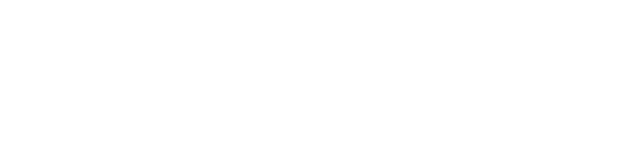
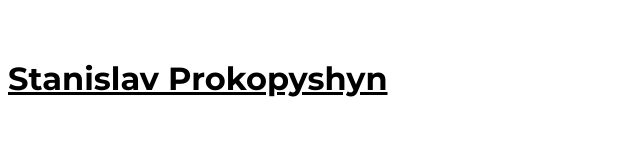
Before and after one commit to Inv1nc1ble/rsschool-cv, a plain HTML site: page index.html in a window 1280 px wide. Shown: the whole page, without its empty margins (0-640 px from the left). Drawn offline with Linux system fonts and the light colour scheme.

Commit message:
fix: fixed roots on fonts file

```diff
--- a/css/fonts.css
+++ b/css/fonts.css
@@ -1,34 +1,34 @@
 @font-face {
     font-family: 'Montserrat';
-    src: url('Montserrat-Regular.ttf') format('truetype');
+    src: url('../fonts/Montserrat-Regular.ttf') format('truetype');
     font-style: normal;
     font-weight: normal;
 }
 
 @font-face {
     font-family: 'Montserrat-Bold';
-    src: url('Montserrat-Bold.ttf') format('truetype');
+    src: url('../fonts/Montserrat-Bold.ttf') format('truetype');
     font-style: normal;
     font-weight: normal;
 }
 
 @font-face {
     font-family: 'Montserrat-Italic';
-    src: url('Montserrat-Italic.ttf') format('truetype');
+    src: url('../fonts/Montserrat-Italic.ttf') format('truetype');
     font-style: normal;
     font-weight: normal;
 }
 
 @font-face {
     font-family: 'Montserrat-Light';
-    src: url('Montserrat-Light.ttf') format('truetype');
+    src: url('../fonts/Montserrat-Light.ttf') format('truetype');
     font-style: normal;
     font-weight: normal;
 }
 
 @font-face {
     font-family: 'Montserrat-SemiBold';
-    src: url('Montserrat-SemiBold.ttf') format('truetype');
+    src: url('../fonts/Montserrat-SemiBold.ttf') format('truetype');
     font-style: normal;
     font-weight: normal;
 }
--- a/css/style.css
+++ b/css/style.css
@@ -0,0 +1,38 @@
+* {
+    box-sizing: border-box;
+    outline: none;
+}
+
+html {
+    font-size: 16px;
+}
+
+body {
+    font-family: 'Montserrat', sans-serif;
+    padding-top: 30px;
+    padding-bottom: 50px;
+    background-color: #fff;
+}
+
+p {
+    margin: 0;
+}
+
+h1,
+h2,
+h3,
+h4,
+h5,
+h6 {
+    font-family: 'Montserrat-Bold', sans-serif;
+}
+
+.container {
+    min-width: 1280px;
+    width: 1280px;
+    margin: 0 auto;
+}
+
+.author-name {
+    text-decoration: underline;
+}
--- a/index.html
+++ b/index.html
@@ -3,11 +3,20 @@
 <head>
     <meta charset="UTF-8">
     <meta name="viewport" content="width=device-width, initial-scale=1.0">
-    <title>CV</title>
+    <title>Stanislav Prokopyshyn's CV</title>
     <link rel="stylesheet" href="css/fonts.css">
     <link rel="stylesheet" href="css/style.css">
 </head>
 <body>
+    <div class="container">
+        <footer>
+            <div class="contact-info">
+                <h1 class="author-name">Stanislav Prokopyshyn</h1>
+            </div>
+            <div class="photo">
 
+            </div>
+        </footer>
+    </div>
 </body>
 </html>
```
